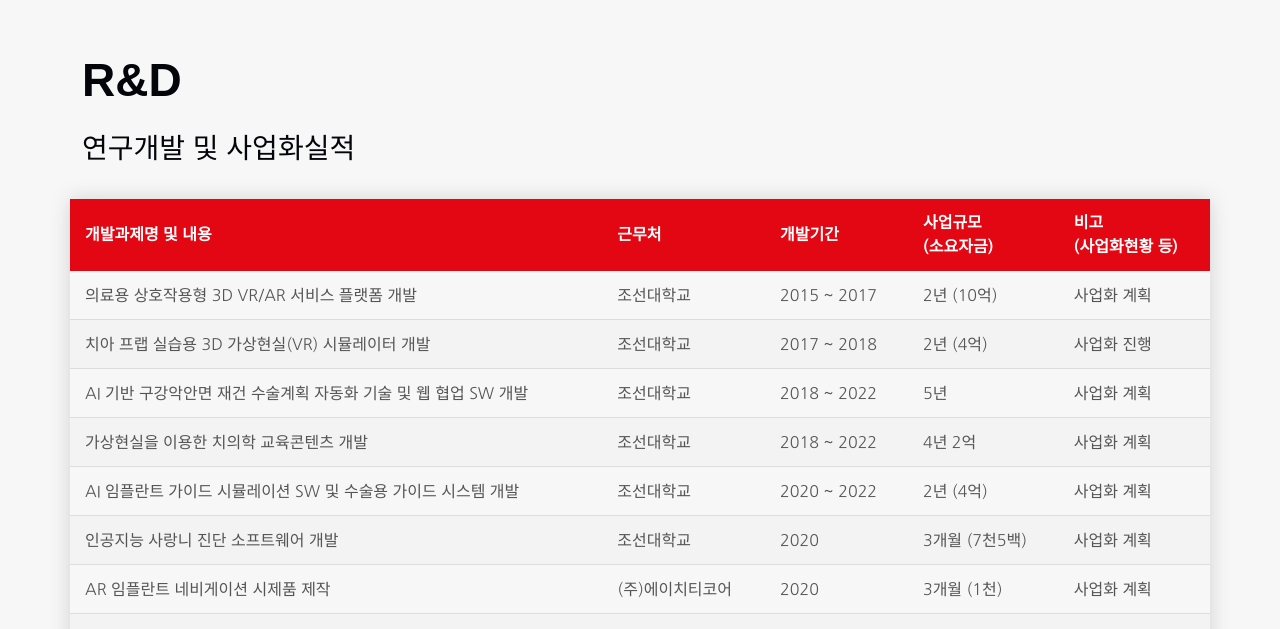
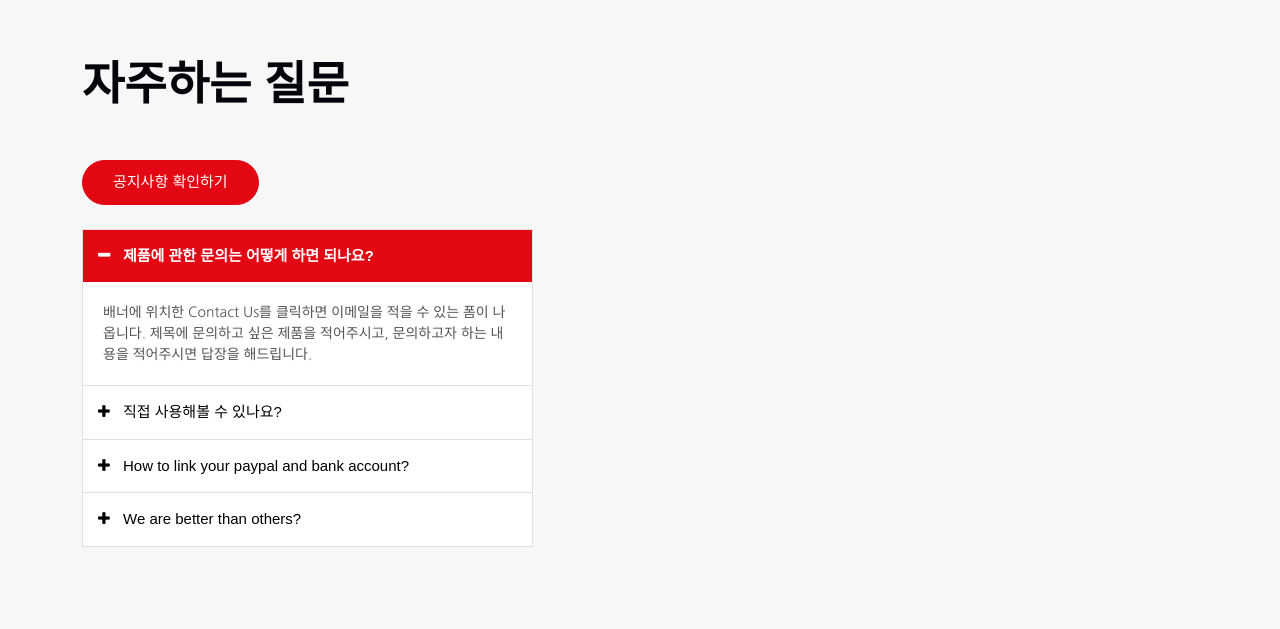
Before and after one commit to Clederon/htcore, a plain HTML site: page index.html in a window 1280 px wide. Shown: the part 2171-2800 px from the top of the page. Drawn offline with nearby package versions, Linux system fonts and the light colour scheme; files whose address does not match are found by name.

Commit message:
찐 화면 변경

```diff
--- a/index.html
+++ b/index.html
@@ -61,6 +61,20 @@
 			transform: translate(-50%, -50%);
 			text-align: center;
 		}
+
+		.badge {
+			display: inline-block;
+			min-width: 10px;
+			padding-top: 3px;
+			padding-right: 7px;
+			padding-bottom: 3px;
+			padding-left: 7px;
+			line-height: 1;
+			color: white;
+			text-align: center;
+			background-color: #E30613;
+			border-radius: 10px;
+		}
 	</style>
 </head>
 <body>
@@ -102,18 +116,21 @@
 				<div class="col-lg-3 mb-4 mb-lg-0">
 					<div class="heading-content" data-aos="fade-up">
 						<h2><span class="d-block">PRODUCT</span></h2>
-						<p class="my-4" data-aos="fade-up" data-aos-delay="300"><a href="#" class="btn btn-primary" style="color: white;">View All</a></p>
+						<!--<p class="my-4" data-aos="fade-up" data-aos-delay="300"><a href="#" class="btn btn-primary" style="color: white;">View All</a></p>-->
 					</div>
 				</div>
 				<div class="col-lg-9">
 					<div class="row">
-						<div class="col-6 col-md-6 col-lg-3 mb-4 mb-lg-0" data-aos="fade-up"  data-aos-delay="100">
+						<div class="col-6 col-md-6 col-lg-3 mb-4 mb-lg-0" data-aos="fade-up" data-aos-delay="100">
 							<div class="service-1">
 								<div>
 									<img src="./images/c1_img1.jpg" alt="Image" class="img-fluid" style="height: 300px; width: 230px;">
 								</div>
 								<div>
-									<h3 style="margin-top: 5%;">VR 시뮬레이터</h3>
+									<div style="float: left;">
+										<h3 style="margin-top: 5%;">VR 시뮬레이터</h3>
+									</div>
+									<p data-aos="fade-up" data-aos-delay="300" style="float: right;"><a href="[single] VR_simulator.html" class="badge" style="color: white; margin-top: 10px;">더보기</a></p>
 								</div>
 							</div>
 						</div>
@@ -121,7 +138,10 @@
 							<div class="service-1">
 								<img src="./images/software.jpg" alt="Image" class="img-fluid" style="height: 300px; width: 230px;">
 								<div>
-									<h3 style="margin-top: 5%;">XR 시뮬레이터</h3>
+									<div style="float: left;">
+										<h3 style="margin-top: 5%;">AR 시뮬레이터</h3>
+									</div>
+									<p data-aos="fade-up" data-aos-delay="300" style="float: right;"><a href="[single] AR_simulator.html" class="badge" style="color: white; margin-top: 10px;">더보기</a></p>
 								</div>
 							</div>
 						</div>
@@ -129,7 +149,10 @@
 							<div class="service-1">
 								<img src="./images/c1_img3.jpg" alt="Image" class="img-fluid" style="height: 300px; width: 230px;">
 								<div>
-									<h3 style="margin-top: 5%;">플랫폼</h3>
+									<div style="float: left;">
+										<h3 style="margin-top: 5%;">플랫폼</h3>
+									</div>
+									<p data-aos="fade-up" data-aos-delay="300" style="float: right;"><a href="[single] platform.html" class="badge" style="color: white; margin-top: 10px;">더보기</a></p>
 								</div>
 							</div>
 						</div>
@@ -137,7 +160,10 @@
 							<div class="service-1">
 								<img src="./images/c1_img4.jpg" alt="Image" class="img-fluid" style="height: 300px; width: auto;">
 								<div>
-									<h3 href="[single] AI.html" style="margin-top: 5%;">인공지능 진단</h3>
+									<div style="float: left;">
+										<h3 href="[single] AI.html" style="margin-top: 5%;">인공지능 진단</h3>
+									</div>
+									<p data-aos="fade-up" data-aos-delay="300" style="float: right;"><a href="[single] AI.html" class="badge" style="color: white; margin-top: 10px;">더보기</a></p>
 								</div>
 							</div>
 						</div>
@@ -165,7 +191,7 @@
 
 						<p> </p>
 
-						<p class="my-4" data-aos="fade-up" data-aos-delay="300"><a href="about.html" class="btn btn-primary" style="color: white;">GREETINGS 바로가기</a></p>
+						<p class="my-4" data-aos="fade-up" data-aos-delay="300"><a href="research.html" class="btn btn-primary" style="color: white;">R&D 한눈에 보기</a></p>
 					</div>
 				</div>
 
@@ -178,83 +204,74 @@
 		<div class="container">
 			<div class="row justify-content-between align-items-center">
 				<div class="col-lg-5" data-aos="fade-up" data-aos-delay="100">
-					<h2 class="heading mb-4">R&D</h2>
-					<h3>연구개발 및 사업화실적</h3>
-					<!--<iframe src="https://www.google.com/maps/embed?pb=!1m18!1m12!1m3!1d3262.4923384414174!2d126.92441977712252!3d35.14434020927794!2m3!1f0!2f0!3f0!3m2!1i1024!2i768!4f13.1!3m3!1m2!1s0x35718d7100548c31%3A0x7134b3f4d8839ade!2z7KGw7ISg64yA7ZWZ6rWQIOy5mOqzvOuMgO2VmQ!5e0!3m2!1sko!2skr!4v1693887269692!5m2!1sko!2skr" width="600" height="450" style="border:0;" allowfullscreen="" loading="lazy" referrerpolicy="no-referrer-when-downgrade"></iframe>-->
+					<div>
+						<h2 class="heading mb-5">자주하는 질문</h2>
+					</div>
+					<p class="my-4" data-aos="fade-up" data-aos-delay="300"><a href="research.html" class="btn btn-primary" style="color: white;">공지사항 확인하기</a></p>
+
+					<div class="custom-accordion" id="accordion_1">
+						<div class="accordion-item">
+							<h2 class="mb-0">
+								<button class="btn btn-link" type="button" data-bs-toggle="collapse" data-bs-target="#collapseOne" aria-expanded="true" aria-controls="collapseOne">제품에 관한 문의는 어떻게 하면 되나요?</button>
+							</h2>
+
+							<div id="collapseOne" class="collapse show" aria-labelledby="headingOne" data-bs-parent="#accordion_1">
+								<div class="accordion-body">
+									배너에 위치한 Contact Us를 클릭하면 이메일을 적을 수 있는 폼이 나옵니다. 제목에 문의하고 싶은 제품을 적어주시고, 문의하고자 하는 내용을 적어주시면 답장을 해드립니다.
+								</div>
+							</div>
+						</div> <!-- .accordion-item -->
+
+						<div class="accordion-item">
+							<h2 class="mb-0">
+								<button class="btn btn-link collapsed" type="button" data-bs-toggle="collapse" data-bs-target="#collapseTwo" aria-expanded="false" aria-controls="collapseTwo">직접 사용해볼 수 있나요?</button>
+							</h2>
+							<div id="collapseTwo" class="collapse" aria-labelledby="headingTwo" data-bs-parent="#accordion_1">
+								<div class="accordion-body">
+									전화 상담 후 사용 가능합니다.
+								</div>
+							</div>
+						</div> <!-- .accordion-item -->
+						<div class="accordion-item">
+							<h2 class="mb-0">
+								<button class="btn btn-link collapsed" type="button" data-bs-toggle="collapse" data-bs-target="#collapseThree" aria-expanded="false" aria-controls="collapseThree">How to link your paypal and bank account?</button>
+							</h2>
+
+							<div id="collapseThree" class="collapse" aria-labelledby="headingThree" data-bs-parent="#accordion_1">
+								<div class="accordion-body">
+									When she reached the first hills of the Italic Mountains, she had a last view back on the skyline of her hometown Bookmarksgrove, the headline of Alphabet Village and the subline of her own road, the Line Lane. Pityful a rethoric question ran over her cheek, then she continued her way.
+								</div>
+							</div>
+
+						</div> <!-- .accordion-item -->
+
+
+						<div class="accordion-item">
+							<h2 class="mb-0">
+								<button class="btn btn-link collapsed" type="button" data-bs-toggle="collapse" data-bs-target="#collapseFour" aria-expanded="false" aria-controls="collapseFour">We are better than others?</button>
+							</h2>
+
+							<div id="collapseFour" class="collapse" aria-labelledby="headingThree" data-bs-parent="#accordion_1">
+								<div class="accordion-body">
+									When she reached the first hills of the Italic Mountains, she had a last view back on the skyline of her hometown Bookmarksgrove, the headline of Alphabet Village and the subline of her own road, the Line Lane. Pityful a rethoric question ran over her cheek, then she continued her way.
+								</div>
+							</div>
+
+						</div> <!-- .accordion-item -->
+
+					</div>
 				</div>
-				<table class="styled-table">
-					<thead style="font-size: medium;">
-						<tr>
-							<th>개발과제명 및 내용</th>
-							<th>근무처</th>
-							<th>개발기간</th>
-							<th>사업규모<br>(소요자금)</th>
-							<th>비고<br>(사업화현황 등)</th>
-						</tr>
-					</thead>
-					<tbody style="font-size: medium;">
-						<tr>
-							<td>의료용 상호작용형 3D VR/AR 서비스 플랫폼 개발</td>
-							<td>조선대학교</td>
-							<td>2015 ~ 2017</td>
-							<td>2년 (10억)</td>
-							<td>사업화 계획</td>
-						</tr>
-						<tr>
-							<td>치아 프랩 실습용 3D 가상현실(VR) 시뮬레이터 개발</td>
-							<td>조선대학교</td>
-							<td>2017 ~ 2018</td>
-							<td>2년 (4억)</td>
-							<td>사업화 진행</td>
-						</tr>
-						<tr>
-							<td>AI 기반 구강악안면 재건 수술계획 자동화 기술 및 웹 협업 SW 개발</td>
-							<td>조선대학교</td>
-							<td>2018 ~ 2022</td>
-							<td>5년</td>
-							<td>사업화 계획</td>
-						</tr>
-						<tr>
-							<td>가상현실을 이용한 치의학 교육콘텐츠 개발</td>
-							<td>조선대학교</td>
-							<td>2018 ~ 2022</td>
-							<td>4년 2억</td>
-							<td>사업화 계획</td>
-						</tr>
-						<tr>
-							<td>AI 임플란트 가이드 시뮬레이션 SW 및 수술용 가이드 시스템 개발</td>
-							<td>조선대학교</td>
-							<td>2020 ~ 2022</td>
-							<td>2년 (4억)</td>
-							<td>사업화 계획</td>
-						</tr>
-						<tr>
-							<td>인공지능 사랑니 진단 소프트웨어 개발</td>
-							<td>조선대학교</td>
-							<td>2020</td>
-							<td>3개월 (7천5백)</td>
-							<td>사업화 계획</td>
-						</tr>
-						<tr>
-							<td>AR 임플란트 네비게이션 시제품 제작</td>
-							<td>(주)에이치티코어</td>
-							<td>2020</td>
-							<td>3개월 (1천)</td>
-							<td>사업화 계획</td>
-						</tr>
-						<tr>
-							<td>정맥주사 실습을 위한 몰입형 시뮬레이터</td>
-							<td>(주)에이치티코어</td>
-							<td>2021</td>
-							<td>9개월 (1억)</td>
-							<td>사업화 진행</td>
-						</tr>
-						<tr class="active-row">
+				</div>
+			</div>
+		</div>
+	</div>
 
-						</tr>
-						<!-- and so on... -->
-					</tbody>
-				</table>
+	<div class="section">
+		<div class="container">
+			<div class="row justify-content-between align-items-center">
+				<div class="col-lg-5 mt-4 mt-lg-0"  data-aos="fade-up" data-aos-delay="100">
+
+
 				</div>
 			</div>
 		</div>
```
